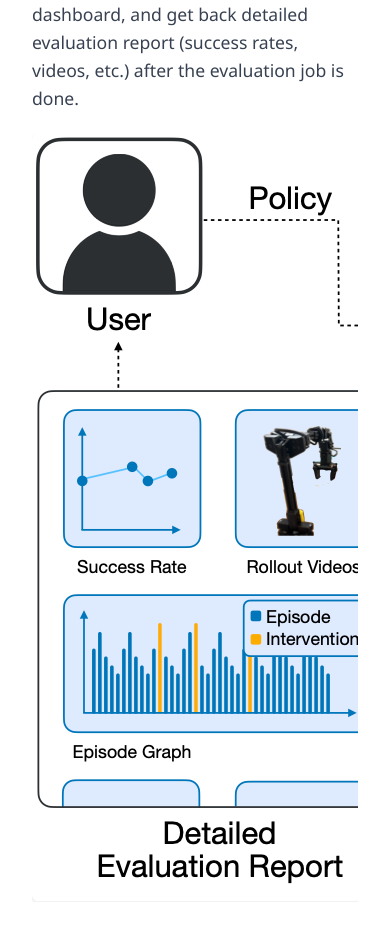
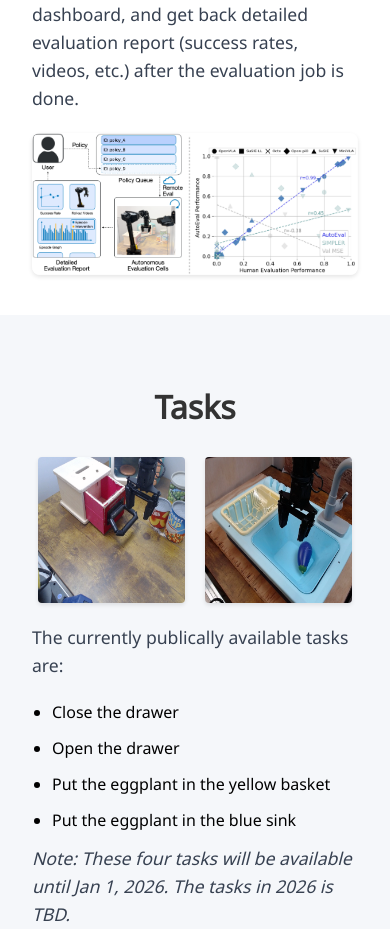
Before and after one commit to auto-eval/auto-eval.github.io, a plain HTML site: page index.html in a window 390 px wide. Shown: the part 1240-2169 px from the top of the page. Drawn offline with Linux system fonts and the light colour scheme; a web font is replaced by a local one.

Commit message:
fix teaser for mobile

```diff
--- a/index.html
+++ b/index.html
@@ -208,14 +208,14 @@
         /* Mobile-specific styles */
         @media (max-width: 768px) {
             .teaser-container {
-                overflow-x: auto;
-                -webkit-overflow-scrolling: touch; /* Smooth scrolling on iOS */
-                white-space: nowrap; /* Prevent wrapping */
+                overflow-x: visible; /* No need for horizontal scrolling if image fits */
+                max-width: 100%;
             }
 
             .teaser-image {
-                max-width: none; /* Allow image to be its natural size */
-                width: auto; /* Use original width */
+                width: 100%; /* Make image fit the width of the container */
+                height: auto; /* Maintain aspect ratio */
+                max-width: 100%;
             }
         }
 
```
